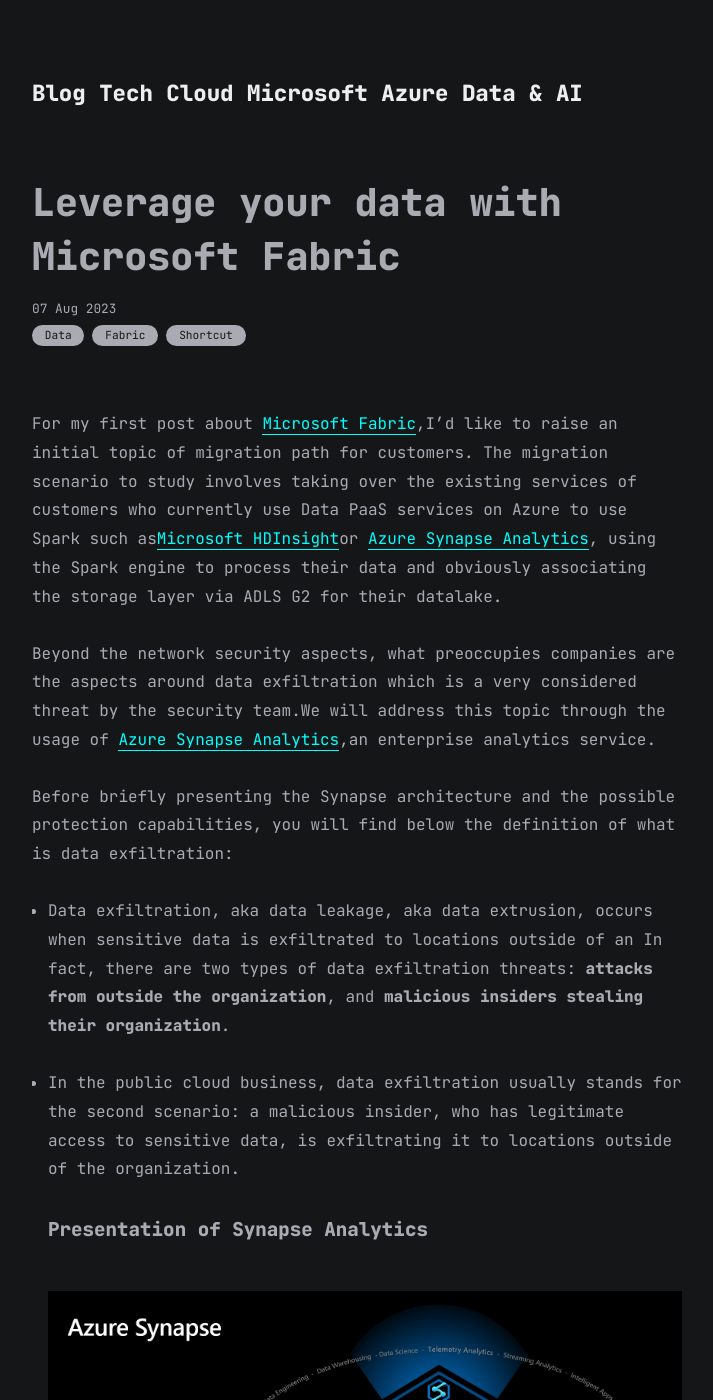
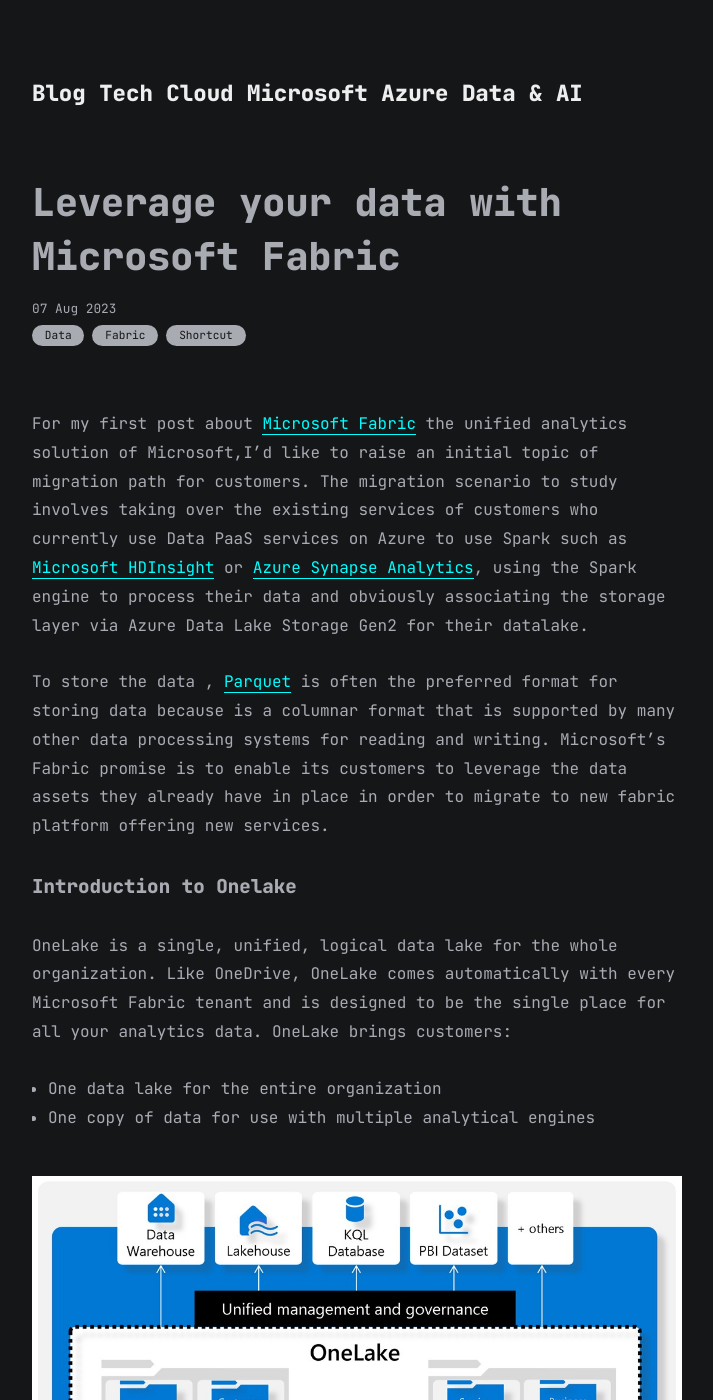
Before and after one commit to marc-hadjeje/marc-hadjeje.github.io, a Jekyll site: the page built from all_collections/_posts/2023-08-07-Fabric shorcut migration.md, in a window 1280 px wide and 1400 px high. Shown: the whole window, without its empty margins (283-996 px from the left). Built offline with Jekyll 4.4.1, drawn with Linux system fonts in a browser that asks for light colours; some of the changed text lies outside the part shown.

Commit message:
Update 2023-08-07-Fabric shorcut migration.md

```diff
--- a/all_collections/_posts/2023-08-07-Fabric shorcut migration.md
+++ b/all_collections/_posts/2023-08-07-Fabric shorcut migration.md
@@ -4,40 +4,20 @@ title: Leverage your data with Microsoft Fabric
 date: "2023-08-07"
 categories: ["Data", "Fabric", "Shortcut"]
 ---
-For my first post about [Microsoft Fabric](https://www.microsoft.com/en-gb/microsoft-fabric/){:target="_blank"},I'd like to raise an initial topic of migration path for customers.
-The migration scenario to study involves taking over the existing services of customers who currently use Data PaaS services on Azure to use Spark such as[Microsoft HDInsight](https://azure.microsoft.com/en-gb/products/hdinsight/){:target="_blank"}or [Azure Synapse Analytics](https://learn.microsoft.com/en-us/azure/synapse-analytics/overview-what-is){:target="_blank"}, using the Spark engine to process their data and obviously associating the storage layer via ADLS G2 for their datalake.
+For my first post about [Microsoft Fabric](https://www.microsoft.com/en-gb/microsoft-fabric/){:target="_blank"} the unified analytics solution of Microsoft,I'd like to raise an initial topic of migration path for customers.
+The migration scenario to study involves taking over the existing services of customers who currently use Data PaaS services on Azure to use Spark such as [Microsoft HDInsight](https://azure.microsoft.com/en-gb/products/hdinsight/){:target="_blank"} or [Azure Synapse Analytics](https://learn.microsoft.com/en-us/azure/synapse-analytics/overview-what-is){:target="_blank"}, using the Spark engine to process their data and obviously associating the storage layer via Azure Data Lake Storage Gen2 for their datalake.
 
+To store the data , [Parquet](http://parquet.incubator.apache.org){:target="_blank"} is often the preferred format for storing data because is a columnar format that is supported by many other data processing systems for reading and writing.
+Microsoft's Fabric promise is to enable its customers to leverage the data assets they already have in place in order to migrate to new fabric platform offering new services.
 
-Beyond the network security aspects, what preoccupies companies are the aspects around data exfiltration which is a very considered threat by the security team.We will address this topic through the usage of [Azure Synapse Analytics](https://learn.microsoft.com/en-us/azure/synapse-analytics/overview-what-is){:target="_blank"},an enterprise analytics service.
+##### Introduction to Onelake
 
-Before briefly presenting the Synapse architecture and the possible protection capabilities, you will find below the definition of what is data exfiltration:
-- Data exfiltration, aka data leakage, aka data extrusion, occurs when sensitive data is exfiltrated to locations outside of an
-In fact, there are two types of data exfiltration threats: **attacks from outside the organization**, and **malicious insiders stealing their organization**.
+OneLake is a single, unified, logical data lake for the whole organization. Like OneDrive, OneLake comes automatically with every Microsoft Fabric tenant and is designed to be the single place for all your analytics data. OneLake brings customers:
 
-- In the public cloud business, data exfiltration usually stands for the second scenario: a malicious insider, who has legitimate access to sensitive data, is exfiltrating it to locations outside of the organization.
-##### Presentation of Synapse Analytics
-![Synapse Architecture](https://github.com/marc-hadjeje/marc-hadjeje.github.io/blob/main/assets/images/Synapse_archi.jpg?raw=true)
-Azure Synapse brings together the best of SQL technologies used in enterprise data warehousing, **Spark technologies** used for big data, **Data Explorer** for log and time series analytics, **Pipelines** for data integration and ETL/ELT, and deep integration with other Azure services such as **Power BI**, **CosmosDB**, and **AzureML**.
-##### Azure Synapse Analytics Managed Virtual Network
-Historical ways to address the data leakage risk in for Azure ressources:
-- Azure managed services VNet injection
-- Using Azure Firewall in a hub & spoke architecture
-- Azure Private Endpoints
-- Azure Service Endpoint Policies
+- One data lake for the entire organization
+- One copy of data for use with multiple analytical engines
 
-New approach for data services is using Managed VNet for most Azure Data products like **Power BI**, **Data factory**, **Purview**, **Azure ML**.
-- When you create your Azure Synapse workspace, you can choose to associate it to a Microsoft Azure Virtual Network. The Virtual Network associated with your workspace is managed by Azure Synapse.
-![Synapse Managed Vnet](https://github.com/marc-hadjeje/marc-hadjeje.github.io/blob/main/assets/images/azure-synapse-analytics-networking-managed-virtual-network-outbound-traffic.png?raw=true)
-To provide more detail, the Synapse managed workspace will be hosted in Microsoft Azure subscriptions managed by MS engineering.
-![Synapse Managed Vnet Option](https://github.com/marc-hadjeje/marc-hadjeje.github.io/blob/main/assets/images/managed_vnet.jpg?raw=true)
-It is possible to connect other data sources to your Managed Synapse workspace through the managed private end point.
-![Synapse Architecture](https://github.com/marc-hadjeje/marc-hadjeje.github.io/blob/main/assets/images/managed_vnet_integration.jpg?raw=true)
-In order to secure your storage account, which must have public access so that Synapse engines can access it, in particular SQL Serverless, you need to configure the resource instances.
-The resource instances need to be associated with your Synapse workspace in the "Security + networking" section of the storage account to Specify resource instances that will have access to your storage account based on their system-assigned managed identity.
-![Synapse Architecture](https://github.com/marc-hadjeje/marc-hadjeje.github.io/blob/main/assets/images/Ressource_Instance.jpg?raw=true)
-##### Data Exfiltration scenario
-The diagrams below show possible scenario for data exfiltration, and we'll look at how we can respond next.
-![Synapse Architecture](https://github.com/marc-hadjeje/marc-hadjeje.github.io/blob/main/assets/images/DEP1.jpg?raw=true)
+![Synapse Architecture](https://github.com/marc-hadjeje/marc-hadjeje.github.io/blob/main/assets/images/fabric_schema.jpg?raw=true)
 To tackle this scenario, there is a feature [Data Exfiltration Protection](https://learn.microsoft.com/en-us/azure/synapse-analytics/security/workspace-data-exfiltration-protection){:target="_blank"} (DEP) that enables additional restrictions on the ability of Azure Synapse Analytics to connect to other services – enabling you to further secure your Azure Synapse Analytics deployment. There are a couple of key things to know about DEP:
 - DEP can only be enabled at Azure Synapse Analytics workspace creation and cannot be disabled at a later point. If you want to disable DEP, you will have to create a new Azure Synapse Analytics workspace and migrate all artifacts.
 
```
